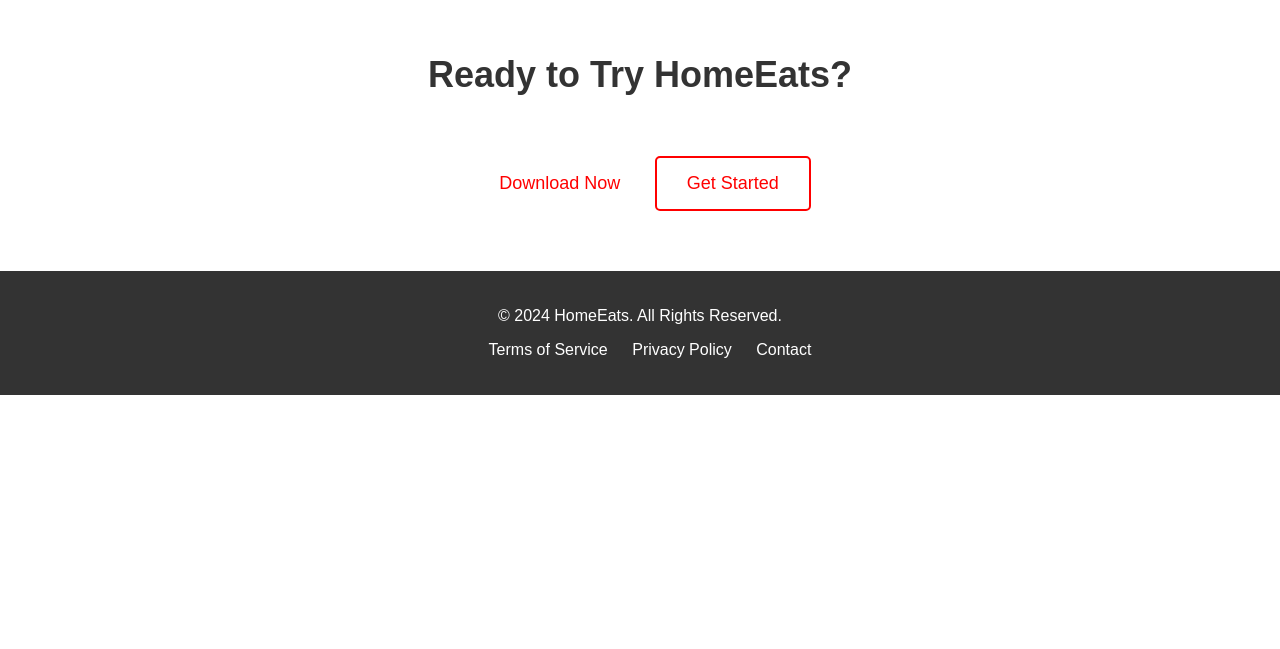
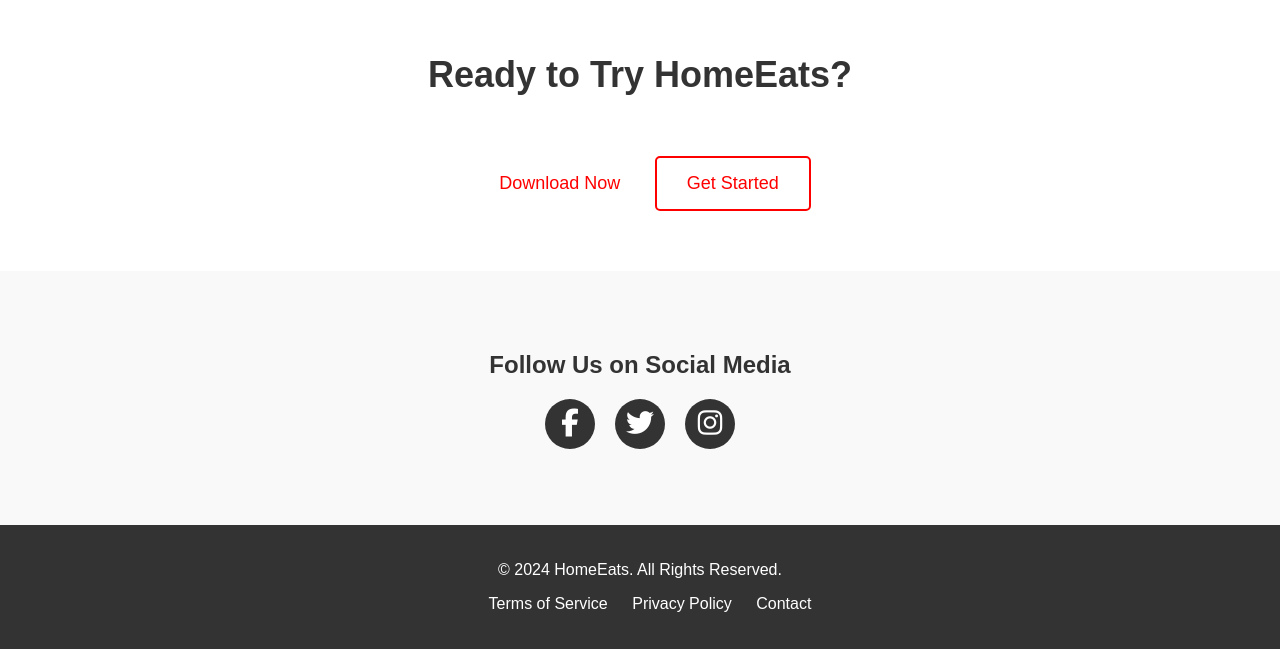
Before and after one commit to KevinJudith/HomeEats, a plain HTML site: page index.html in a window 1280 px wide. Shown: the part 2046-2695 px from the top of the page. Before the commit the page ends 2441 px from the top, so only its background shows below. Drawn offline with Linux system fonts and the light colour scheme.

Commit message:
Add social media links

```diff
--- a/index.html
+++ b/index.html
@@ -5,6 +5,7 @@
     <meta name="viewport" content="width=device-width, initial-scale=1.0">
     <title>HomeEats</title>
     <link rel="stylesheet" href="styles.css">
+    <link rel="stylesheet" href="https://cdnjs.cloudflare.com/ajax/libs/font-awesome/6.5.2/css/all.min.css">
 </head>
 <body>
     <!-- Header Section -->
@@ -14,7 +15,6 @@
             <!-- Hamburger Menu Icon -->
             <nav class="navigation" id="menu">
                 <ul>
-                    <li><a href="#">Home</a></li>
                     <li><a href="#">How It Works</a></li>
                     <li><a href="#">Contact</a></li>
                     <li><a href="#" class="offer-menu-button">Offer your menu</a></li>
@@ -99,6 +99,18 @@
             <button class="secondary-button">Get Started</button>
         </div>
     </section>
+    <!-- Social Media Section -->
+    <section class="social-media">
+        <div class="container">
+            <h2>Follow Us on Social Media</h2>
+            <ul class="social-links">
+                <li><a href="#" target="_blank" class="social-link"><i class="fab fa-facebook-f"></i></a></li>
+                <li><a href="#" target="_blank" class="social-link"><i class="fab fa-twitter"></i></a></li>
+                <li><a href="#" target="_blank" class="social-link"><i class="fab fa-instagram"></i></a></li>
+                <!-- Add more social media icons as needed -->
+            </ul>
+        </div>
+    </section>
 
     <!-- Footer -->
     <footer>
--- a/styles.css
+++ b/styles.css
@@ -188,6 +188,43 @@
 .image-mobile {
     display: none;
 }
+.social-media {
+    background-color: #f9f9f9;
+    padding: 60px 20px;
+    text-align: center;
+}
+
+.social-links {
+    list-style: none;
+    padding: 0;
+    display: flex;
+    justify-content: center;
+}
+
+.social-links li {
+    margin: 0 10px;
+}
+
+.social-link {
+    display: inline-block;
+    width: 50px;
+    height: 50px;
+    background-color: #333;
+    color: #fff;
+    font-size: 28px;
+    line-height: 50px;
+    text-align: center;
+    border-radius: 50%;
+}
+
+.social-link:hover {
+    background-color: #555;
+}
+
+/* Adjust styles for specific social media icons (e.g., font awesome) */
+.social-link i.fa {
+    font-size: 20px;
+}
 
 @media (max-width:768px) {
     #menu, #app-preview {
```
